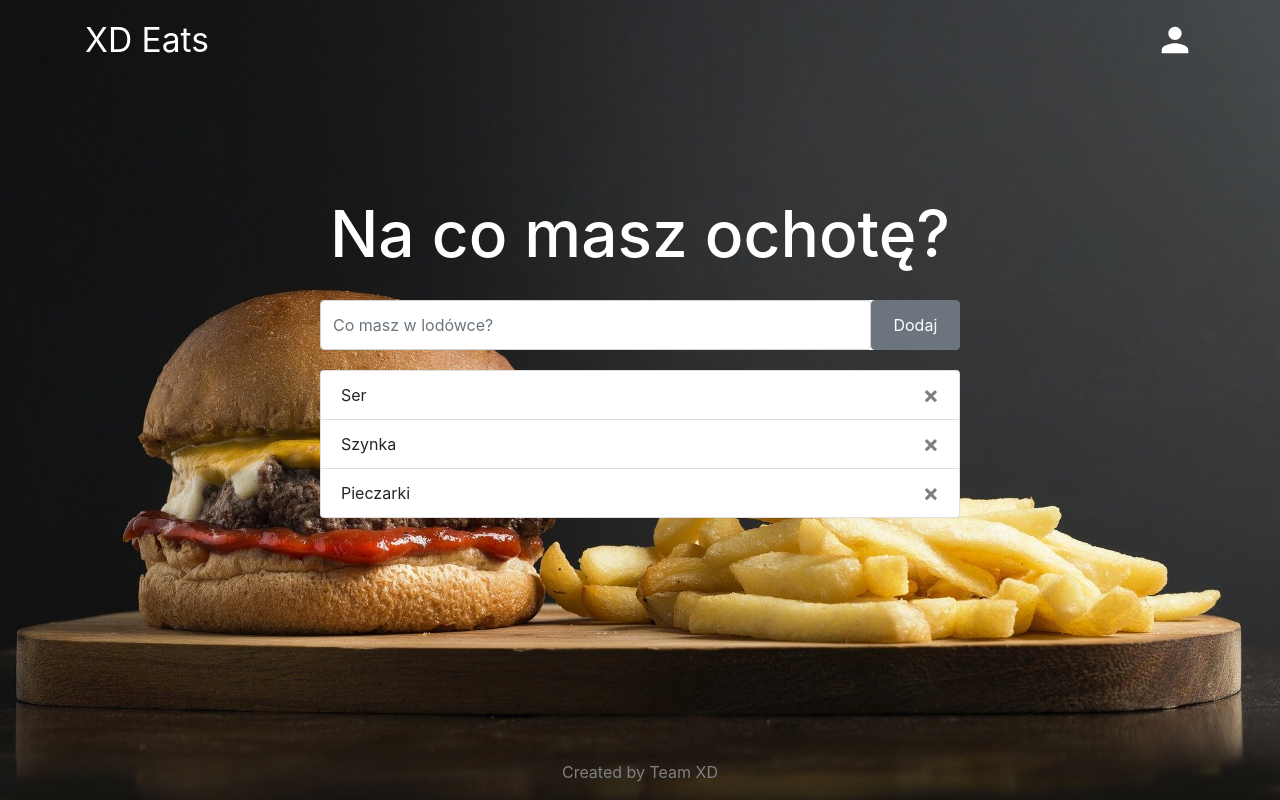
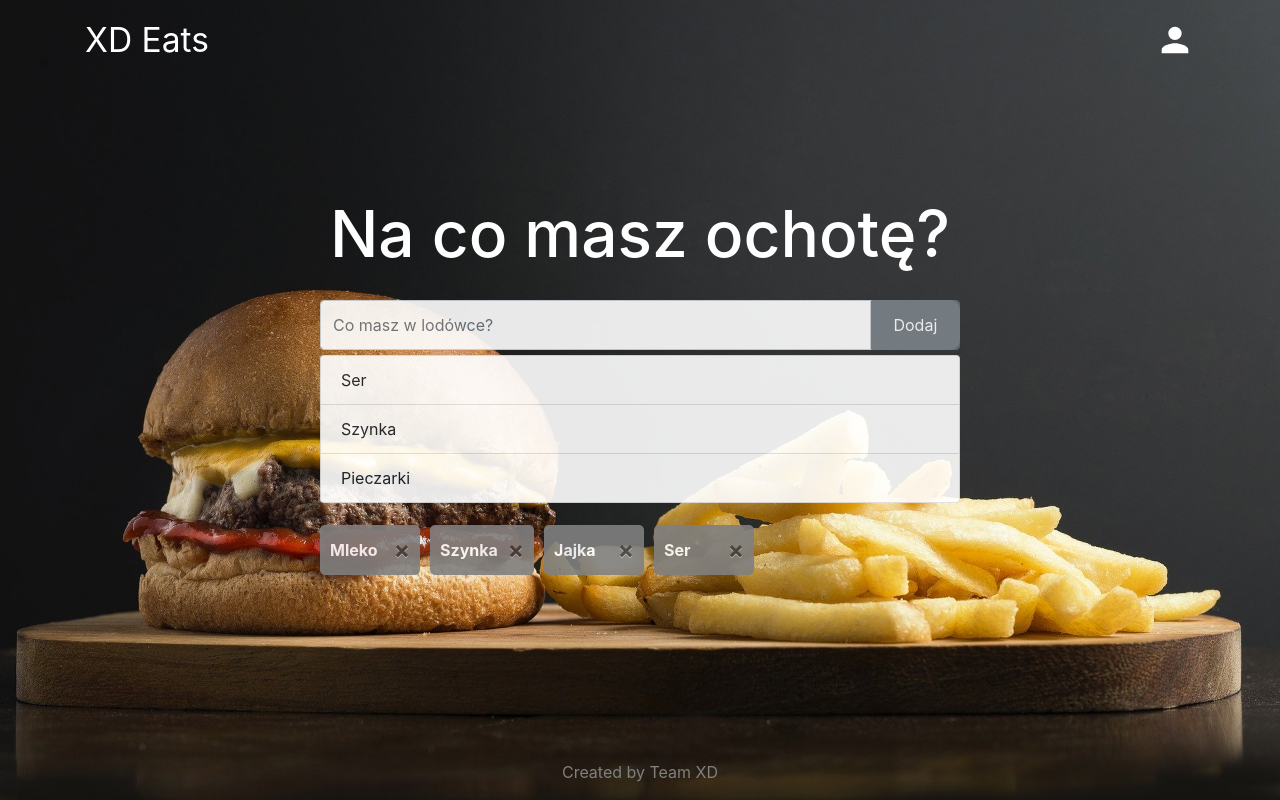
Before and after one commit to Better-Team-XD/hacknarok-web, a React (Create React App) app: page / in a window 1280 px wide. Built offline with nearby package versions, Linux system fonts and the light colour scheme; no server answers.

Commit message:
landing page v2

```diff
--- a/src/components/Form.js
+++ b/src/components/Form.js
@@ -1,5 +1,6 @@
 import React from "react";
-import IngredientsList from "./IngredientsList";
+import IngredientsAutoComplete from "./IngredientsAutoComplete";
+import IngredientsAdded from "./IngredientsAdded";
 
 class Form extends React.Component {
     constructor() {
@@ -25,7 +26,8 @@ class Form extends React.Component {
                     <input type="text" placeholder="Co masz w lodówce?" id="suffixInside" className="form-control"/>
                     <button type="button" className="btn btn-secondary">Dodaj</button>
                 </div>
-                <IngredientsList />
+                <IngredientsAutoComplete />
+                <IngredientsAdded />
             </div>
         )
     }
--- /dev/null
+++ b/src/components/IngredientsAdded.js
@@ -0,0 +1,36 @@
+import React, {Component} from "react";
+
+class IngredientsAdded extends Component {
+    render() {
+        return (
+            <div className={"ingredients-added"}>
+                <div className={"ingredient-card"}>
+                    Mleko
+                    <button type="button" className="close">
+                        <span>×</span>
+                    </button>
+                </div>
+                <div className={"ingredient-card"}>
+                    Szynka
+                    <button type="button" className="close">
+                        <span>×</span>
+                    </button>
+                </div>
+                <div className={"ingredient-card"}>
+                    Jajka
+                    <button type="button" className="close">
+                        <span>×</span>
+                    </button>
+                </div>
+                <div className={"ingredient-card"}>
+                    Ser
+                    <button type="button" className="close">
+                        <span>×</span>
+                    </button>
+                </div>
+            </div>
+        )
+    }
+}
+
+export default IngredientsAdded;
--- /dev/null
+++ b/src/components/IngredientsAutoComplete.js
@@ -0,0 +1,26 @@
+import React, {Component} from "react";
+
+class IngredientsAutoComplete extends Component {
+    render() {
+        return (
+            <div>
+                <ul className="list-group">
+                    <li className="list-group-item">
+                        Ser
+
+                    </li>
+                    <li className="list-group-item">
+                        Szynka
+
+                    </li>
+                    <li className="list-group-item">
+                        Pieczarki
+
+                    </li>
+                </ul>
+            </div>
+        )
+    }
+}
+
+export default IngredientsAutoComplete;
--- a/src/components/IngredientsList.js
+++ /dev/null
@@ -1,32 +0,0 @@
-import React, {Component} from "react";
-
-class IngredientsList extends Component {
-    render() {
-        return (
-            <div>
-                <ul className="list-group">
-                    <li className="list-group-item">
-                        Ser
-                        <button type="button" className="close" aria-label="Close">
-                            <span aria-hidden="true">&times;</span>
-                        </button>
-                    </li>
-                    <li className="list-group-item">
-                        Szynka
-                        <button type="button" className="close" aria-label="Close">
-                            <span aria-hidden="true">&times;</span>
-                        </button>
-                    </li>
-                    <li className="list-group-item">
-                        Pieczarki
-                        <button type="button" className="close" aria-label="Close">
-                            <span aria-hidden="true">&times;</span>
-                        </button>
-                    </li>
-                </ul>
-            </div>
-        )
-    }
-}
-
-export default IngredientsList;
--- a/src/components/Main.js
+++ b/src/components/Main.js
@@ -1,5 +1,5 @@
 import React from "react";
-import IngredientsList from "./IngredientsList"
+import IngredientsList from "./IngredientsAutoComplete"
 import Form from "./Form";
 
 class Main extends React.Component {
--- a/src/index.js
+++ b/src/index.js
@@ -4,6 +4,7 @@ import App from './components/App';
 import 'bootstrap/dist/css/bootstrap.css';
 import './style/Style.css'
 import './style/navbar.css'
+import './style/form.css'
 
 ReactDOM.render(
   <React.StrictMode>
--- a/src/style/Style.css
+++ b/src/style/Style.css
@@ -54,37 +54,16 @@ body {
     color: white;
 }
 
-.list-group {
-    margin: 20px 0px 20px 0px;
-    width: 80vh;
-    height: 20vh;
-}
 
-.form-control {
-    width: 80vh;
-    height: 50px;
-}
 
-.md-form {
-    width: 80vh;
-    display: flex;
-    flex-direction: row;
-    wrap: nowrap;
-    background-color: white;
-    border-radius: 10px;
-}
 
-.md-form > button {
-    width: 100px;
-
-}
 
 @media (max-width: 768px) {
     .title > h1 {
         font-size: 2.5em;
     }
 
-    .list-group, .md-form {
+    .list-group  {
         width: 50vh;
     }
 }
--- /dev/null
+++ b/src/style/form.css
@@ -0,0 +1,75 @@
+.form-control {
+    width: 80vh;
+    height: 50px;
+    border-top-right-radius: 0;
+    border-bottom-right-radius: 0;
+}
+
+.md-form {
+    width: 80vh;
+    display: flex;
+    flex-direction: row;
+    flex-wrap: nowrap;
+    background-color: white;
+    border-radius: 10px;
+    opacity: 90%;
+}
+
+.list-group {
+    margin: 5px 0 0 0;
+    max-width: 80vh;
+    height: 20vh;
+}
+
+.list-group-item {
+    opacity: 90%;
+}
+
+.md-form > button {
+    width: 100px;
+    border-top-left-radius: 0;
+    border-bottom-left-radius: 0;
+    opacity: 90%;
+}
+
+.ingredients-added {
+    display: flex;
+    flex-direction: row;
+    flex-wrap: wrap;
+    justify-content: flex-start;
+
+    width: 80vh;
+    height: 50px;
+}
+
+.ingredient-card {
+    background-color: gray;
+    opacity: 90%;
+    color: white;
+    font-weight: bold;
+    align-items: center;
+    height: 50px;
+    min-width: 100px;
+    border-radius: 5px;
+    margin: 10px 10px 0 0;
+
+    display: flex;
+    justify-content: space-between;
+    padding: 0 10px 0 10px;
+}
+
+.close {
+    margin-left: 10px;
+}
+
+
+@media (max-width: 768px) {
+
+    .md-form, .ingredients-added  {
+        width: 50vh;
+    }
+
+    .ingredients-added {
+        justify-content: space-evenly;
+    }
+}
```
